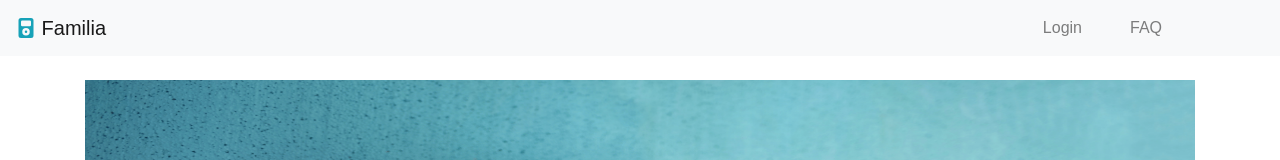
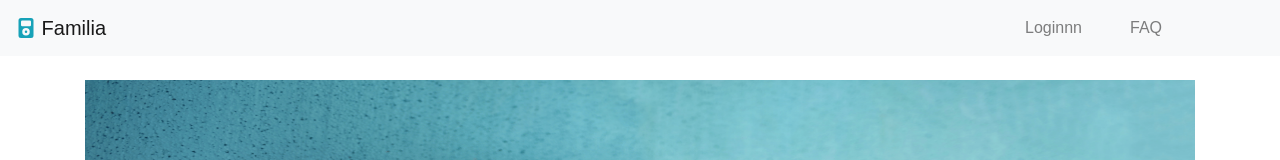
Before and after one commit to viclotana/ubuntu, a Vue app: page / in a window 1280 px wide. Shown: the top 160 px of the page. Built offline with nearby package versions, Linux system fonts and the light colour scheme; the HTML template or start-up script is replaced by a standard one.

Commit message:
new change

```diff
--- a/src/App.vue
+++ b/src/App.vue
@@ -10,7 +10,7 @@
 
         <b-collapse id="nav-text-collapse" is-nav>
           <b-navbar-nav >
-            <b-nav-text class="aa" tabs align="right" v-b-modal.modal-3>Login</b-nav-text>
+            <b-nav-text class="aa" tabs align="right" v-b-modal.modal-3>Loginnn</b-nav-text>
             <b-nav-text class="ml-5" tabs align="right" v-b-modal.modal-7>FAQ</b-nav-text>
           </b-navbar-nav>
         </b-collapse>
```
